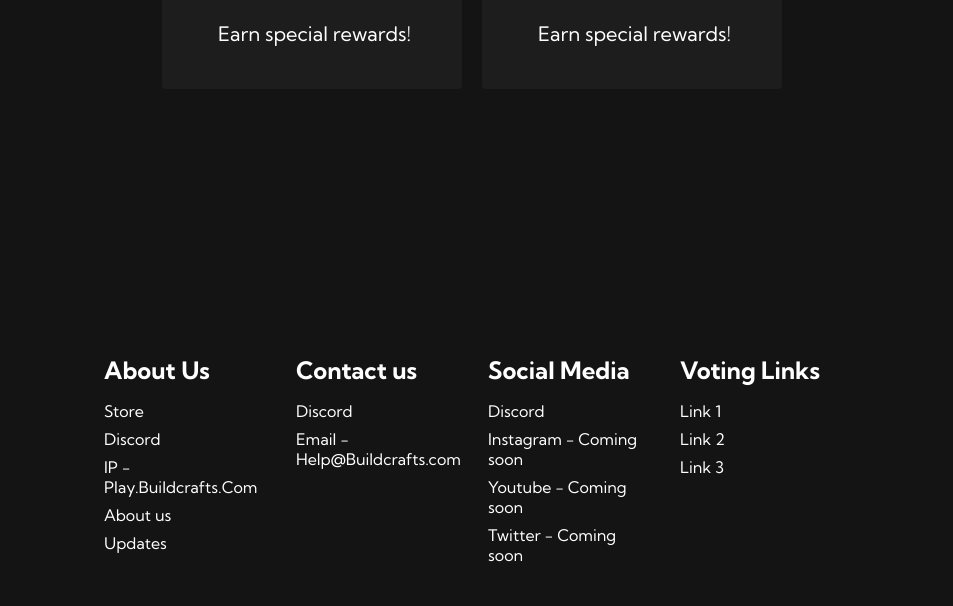
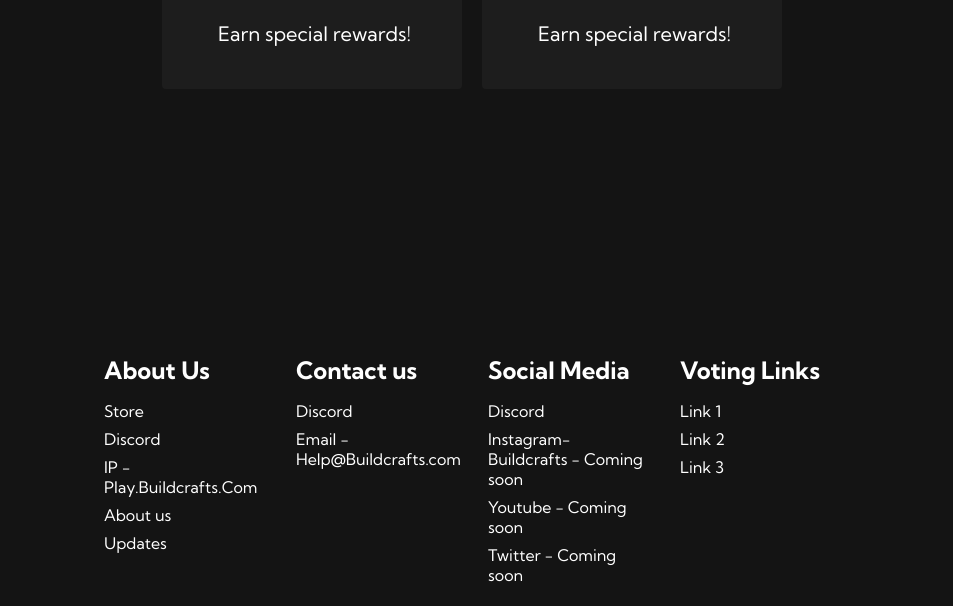
Before and after one commit to BuildCrafts/BuildCrafts.github.io, a plain HTML site: page index.html in a window 1280 px wide. Shown: the part 2761-3367 px from the top of the page, without its empty margins (168-1121 px from the left). Drawn offline with Linux system fonts and the light colour scheme.

Commit message:
modified:   index.html

```diff
--- a/index.html
+++ b/index.html
@@ -123,7 +123,7 @@
                 <div class="footer__link--items">
                     <h2>Social Media</h2>
                     <a href="https://discord.gg/H9hSF4gb5M" target="_blank">Discord</a>
-                    <a href="/">Instagram - Coming soon</a>
+                    <a href="/">Instagram-Buildcrafts - Coming soon</a>
                     <a href="/">Youtube - Coming soon</a>
                     <a href="/">Twitter - Coming soon</a>
                 </div>
```
